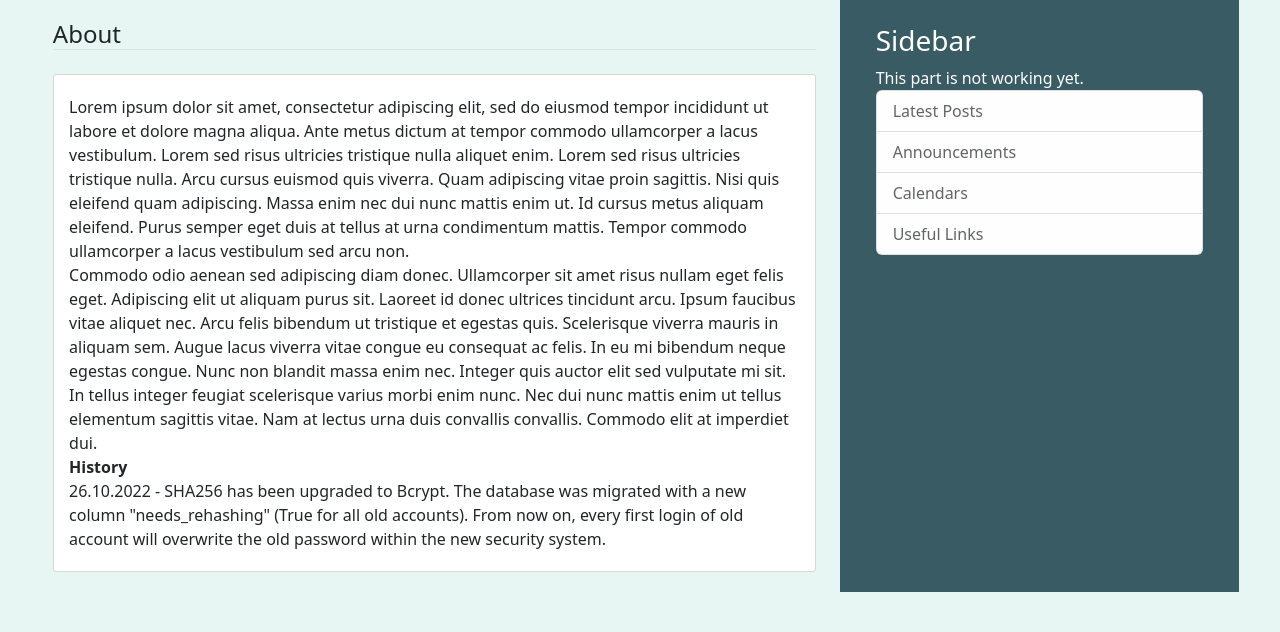
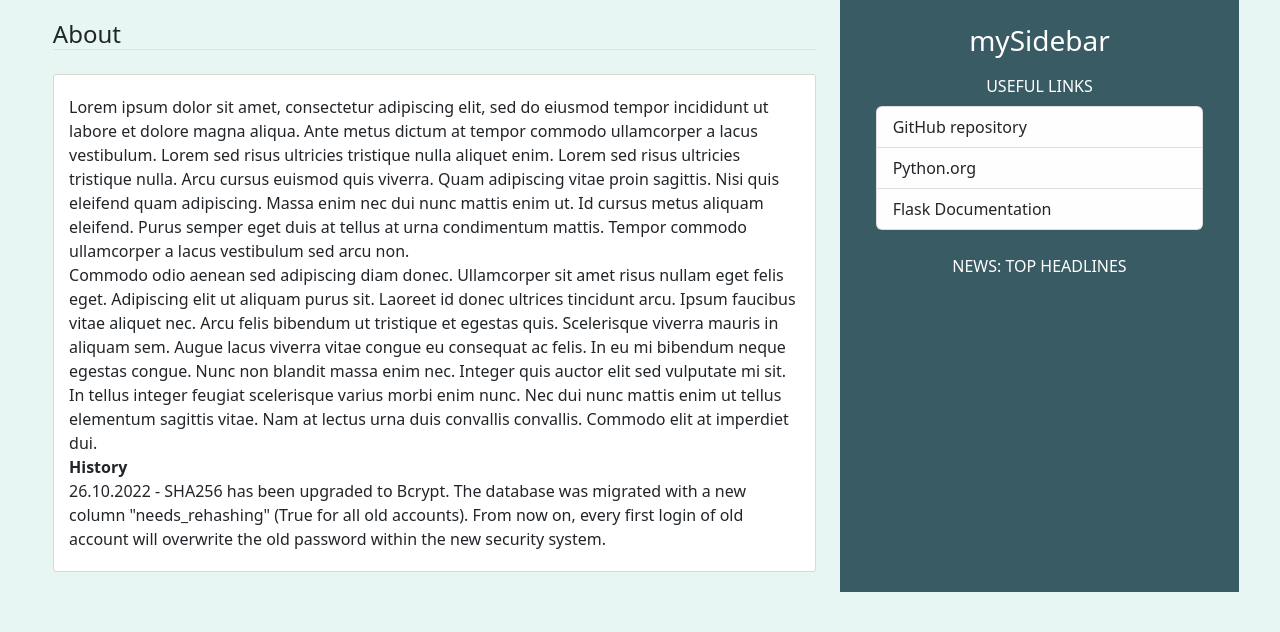
Before and after one commit to Jacek89/myBlog, a Python web app: template myblog/templates/about.html in a window 1280 px wide. Shown: the part 56-688 px from the top of the page. Run offline with Jinja, Linux system fonts and the light colour scheme; the template is opened without the code that fills it, so the values that code supplies are empty; some libraries are stand-ins or nearby versions.

Commit message:
Sidebar updated

```diff
--- a/db_create.py
+++ /dev/null
@@ -1,3 +0,0 @@
-from __init__ import db, app
-with app.app_context():
-    db.create_all()
--- a/myblog/blueprints/auth.py
+++ b/myblog/blueprints/auth.py
@@ -3,7 +3,7 @@ from flask_login import current_user, login_user, logout_user, login_required
 from myblog.models import User
 from myblog.forms import RegisterForm, LoginForm, RequestResetForm, ResetPasswordForm, ChangeUsernameForm
 from myblog.extensions import db, bcrypt, login_manager, oauth
-from myblog.emails import send_mail
+from myblog.tasks import send_mail
 from myblog.utils import random_string_generator
 from werkzeug.security import check_password_hash
 
--- a/myblog/config.py
+++ b/myblog/config.py
@@ -3,11 +3,14 @@ import os
 
 class Config:
     SECRET_KEY = os.environ.get('SECRET_KEY')
+    POSTS_PER_PAGE = 5
+
     SQLALCHEMY_DATABASE_URI = os.getenv("DATABASE_URL").replace("postgres://", "postgresql://")
     SQLALCHEMY_TRACK_MODIFICATIONS = False
-    POSTS_PER_PAGE = 5
+
     GOOGLE_CLIENT_ID = os.environ.get('GOOGLE_CLIENT_ID')
     GOOGLE_CLIENT_SECRET = os.environ.get('GOOGLE_CLIENT_SECRET')
+
     MAIL_SERVER = 'smtp.gmail.com'
     MAIL_PORT = 465
     MAIL_USERNAME = os.environ.get("MAIL_USER")
--- /dev/null
+++ b/myblog/templates/_sidebar.html
@@ -0,0 +1,27 @@
+<div class="content-section">
+    <h3 class="text-center">mySidebar</h3>
+    <p class='text-muted-light text-center py-2'>USEFUL LINKS</p>
+    <ul class="list-group">
+        <li class="list-group-item list-group-item-light">
+            <a href="https://github.com/Jacek89/myBlog">GitHub repository</a>
+        </li>
+        <li class="list-group-item list-group-item-light">
+            <a href="https://www.python.org/">Python.org</a>
+        </li>
+        <li class="list-group-item list-group-item-light">
+            <a href="https://flask.palletsprojects.com/en/2.2.x/">Flask Documentation</a>
+        </li>
+    </ul>
+    <p class='text-muted-light text-center pb-2 pt-4'>NEWS: TOP HEADLINES</p>
+    <ul class="list-group">
+        {% if sidebar_news == 'fail' %}
+            <li class="list-group-item list-group-item-light">Something went wrong...</li>
+        {% else %}
+            {% for article in sidebar_news %}
+            <li class="list-group-item list-group-item-light">
+                <a href="{{ article['url'] }}">{{ article['title'] }}</a>
+            </li>
+            {% endfor %}
+        {% endif %}
+    </ul>
+</div>
--- a/myblog/templates/base.html
+++ b/myblog/templates/base.html
@@ -84,17 +84,7 @@
             {% endblock %}
         </div>
         <div class="col-md-4 sidebar">
-          <div class="content-section">
-            <h3>Sidebar</h3>
-              <p class='text-muted-light'>This part is not working yet.</p>
-              <ul class="list-group">
-                <li class="list-group-item list-group-item-light">Latest Posts</li>
-                <li class="list-group-item list-group-item-light">Announcements</li>
-                <li class="list-group-item list-group-item-light">Calendars</li>
-                <li class="list-group-item list-group-item-light">Useful Links</li>
-              </ul>
-
-          </div>
+          {% include '_sidebar.html' %}
         </div>
     </div>
 </div>
@@ -107,5 +97,4 @@
     <script src="https://cdn.jsdelivr.net/npm/@popperjs/core@2.11.6/dist/umd/popper.min.js" integrity="sha384-oBqDVmMz9ATKxIep9tiCxS/Z9fNfEXiDAYTujMAeBAsjFuCZSmKbSSUnQlmh/jp3" crossorigin="anonymous"></script>
     <script src="https://cdn.jsdelivr.net/npm/bootstrap@5.2.2/dist/js/bootstrap.min.js" integrity="sha384-IDwe1+LCz02ROU9k972gdyvl+AESN10+x7tBKgc9I5HFtuNz0wWnPclzo6p9vxnk" crossorigin="anonymous"></script>
 </body>
-
 </html>
--- a/requirements.txt
+++ b/requirements.txt
@@ -18,3 +18,4 @@ PyJWT==2.6.0
 requests==2.28.1
 Authlib==1.1.0
 Flask-Gravatar==0.5.0
+redis==4.3.4
```
Also changed, not shown: myblog/blueprints/blog.py (+6 -1 lines), myblog/emails.py (deleted, +0 -18 lines), myblog/tasks.py (added, +47 -0 lines).
